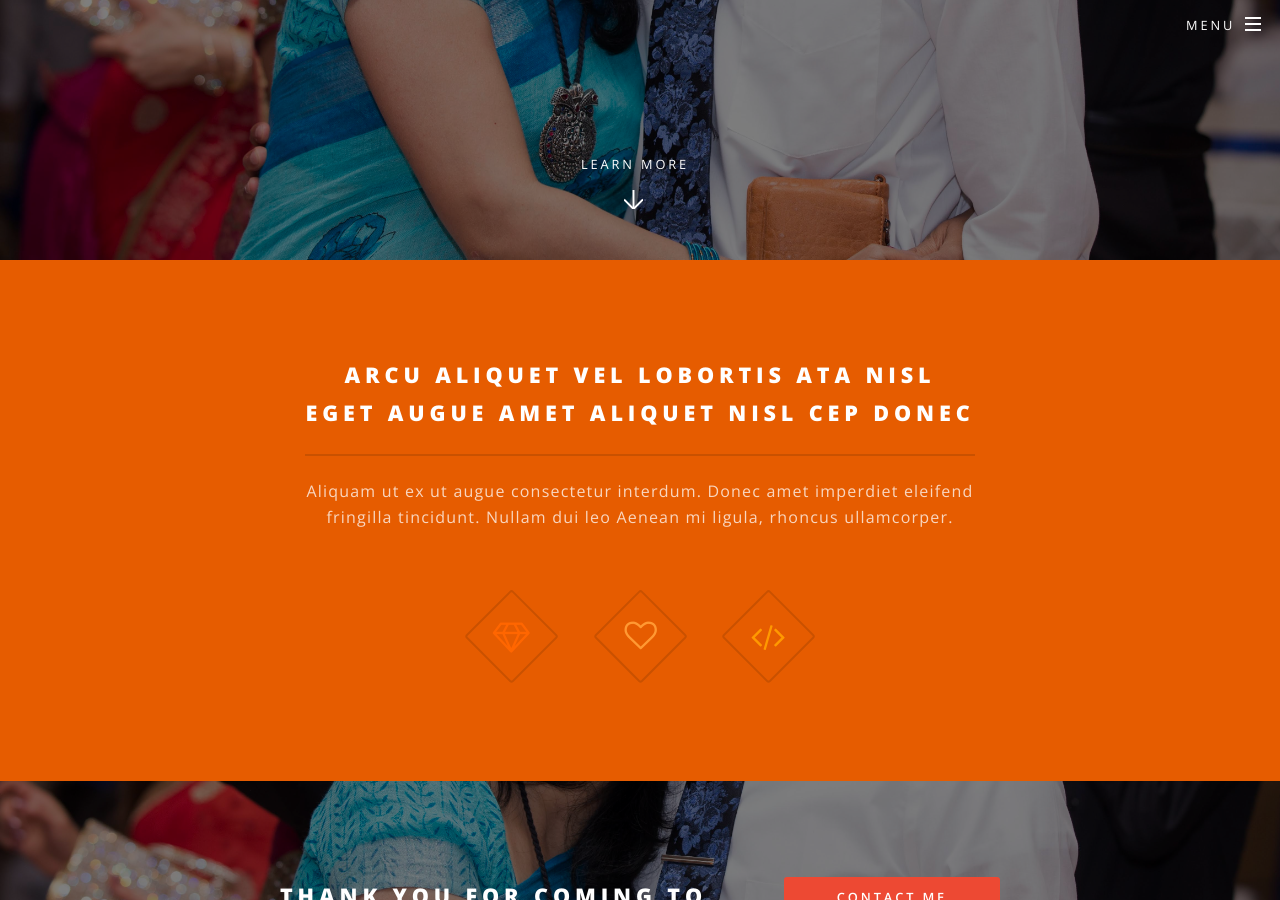
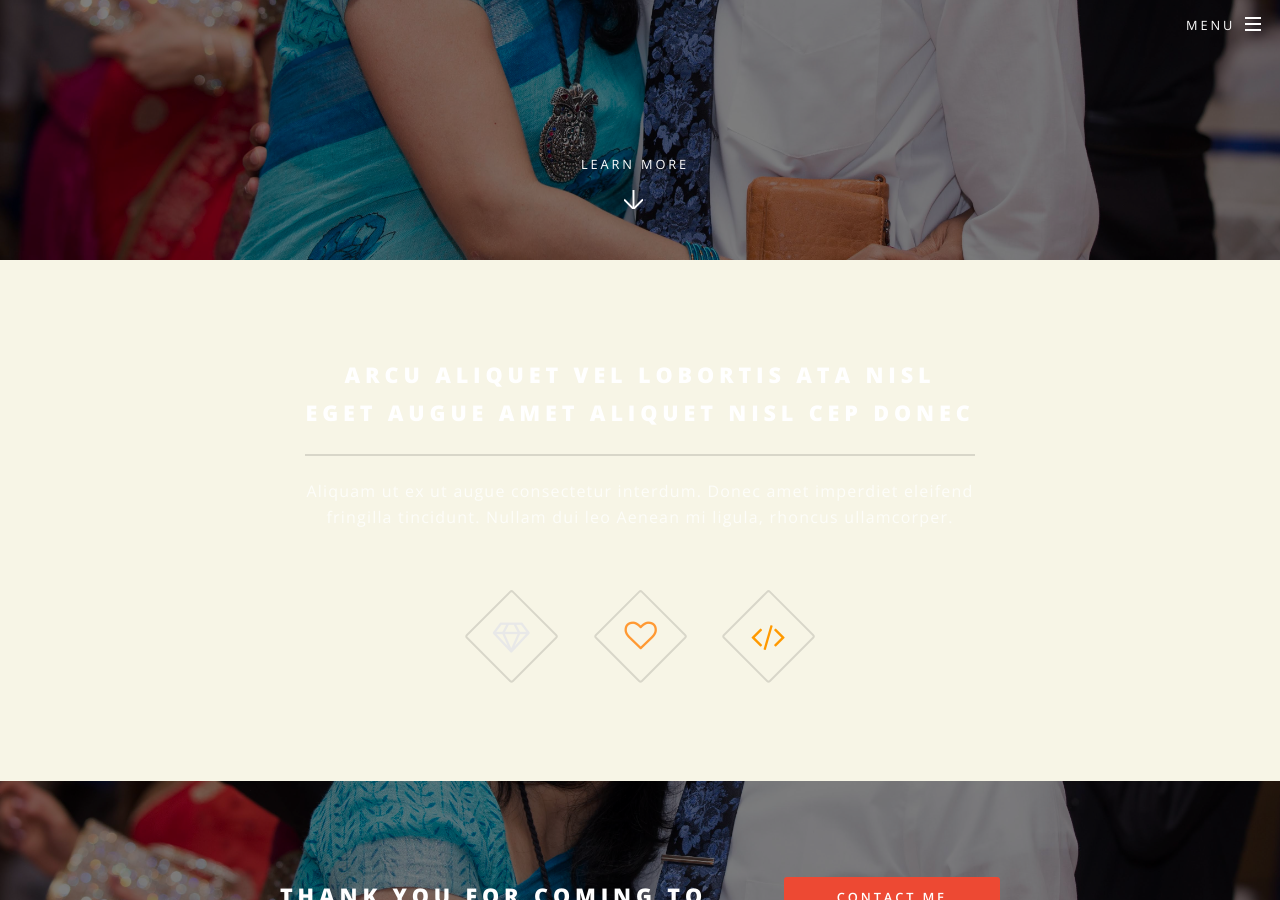
Before and after one commit to shreyas00023/mywebsite, a Jekyll site: the page built from index.html, in a window 1280 px wide and 900 px high, scrolled down 640 px. Built offline with Jekyll 4.4.1, drawn with Linux system fonts in a browser that asks for light colours.

Commit message:
Update _vars.scss

```diff
--- a/_sass/libs/_vars.scss
+++ b/_sass/libs/_vars.scss
@@ -37,7 +37,7 @@
 
 // Palette.
 	$palette: (
-		bg:					#000066,
+		bg:					#333A56,
 		fg:					#fff,
 		fg-bold:			#fff,
 		fg-light:			rgba(255,255,255,0.5),
@@ -47,10 +47,10 @@
 		border2-bg:			rgba(144,144,144,0.5),
 
 		accent1: (
-			bg:				#e65c00,
+			bg:				#f7f5e6,
 			fg-bold:		#ffffff,
-			fg:				mix(#e65c00, #ffffff, 25%),
-			fg-light:		mix(#e65c00, #ffffff, 40%),
+			fg:				mix(#f7f5e6, #ffffff, 25%),
+			fg-light:		mix(#f7f5e6, #ffffff, 40%),
 			border:			rgba(0,0,0,0.125),
 			border-bg:		rgba(255,255,255,0.075),
 			border2:		rgba(0,0,0,0.25),
@@ -58,10 +58,10 @@
 		),
 
 		accent2: (
-			bg:				#ff6600,
+			bg:				#e8e8e8,
 			fg-bold:		#ffffff,
-			fg:				mix(#ff6600, #ffffff, 25%),
-			fg-light:		mix(#ff6600, #ffffff, 40%),
+			fg:				mix(#e8e8e8, #ffffff, 25%),
+			fg-light:		mix(#e8e8e8, #ffffff, 40%),
 			border:			rgba(0,0,0,0.125),
 			border-bg:		rgba(255,255,255,0.075),
 			border2:		rgba(0,0,0,0.25),
```
